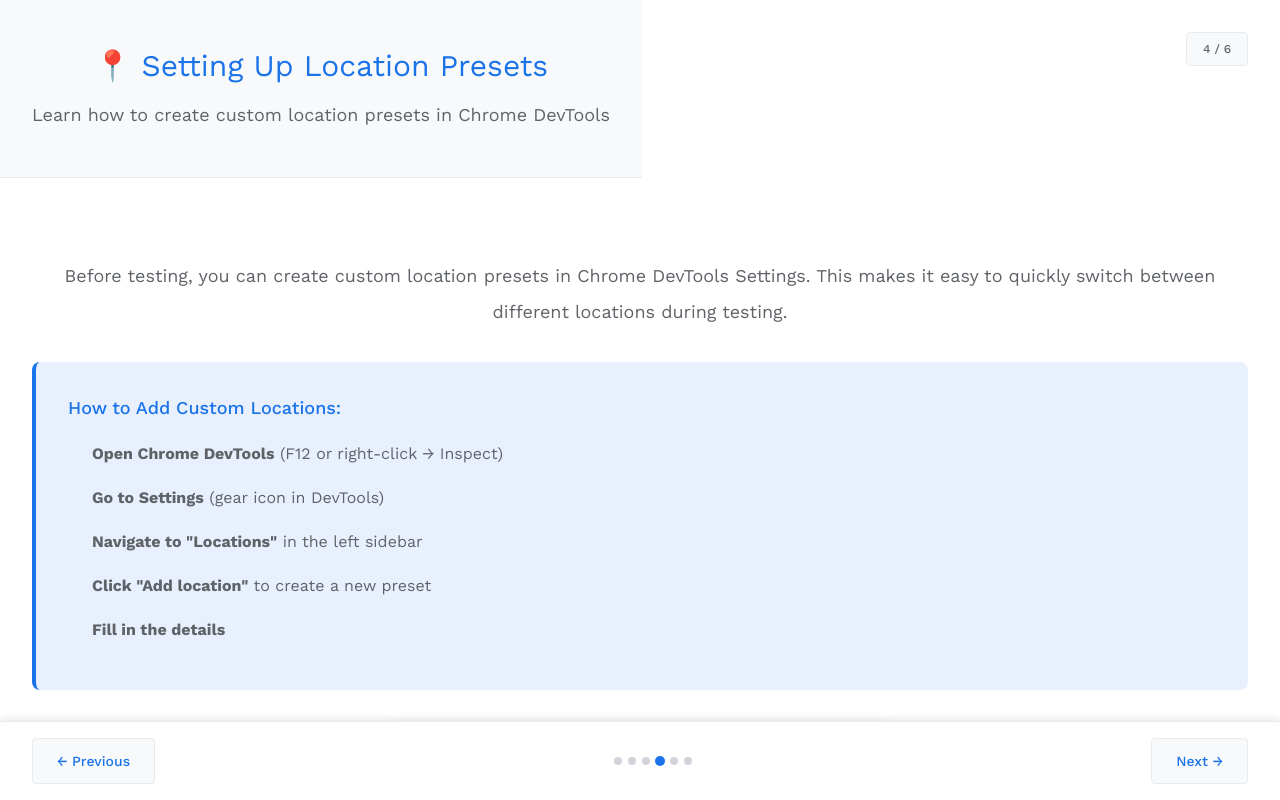
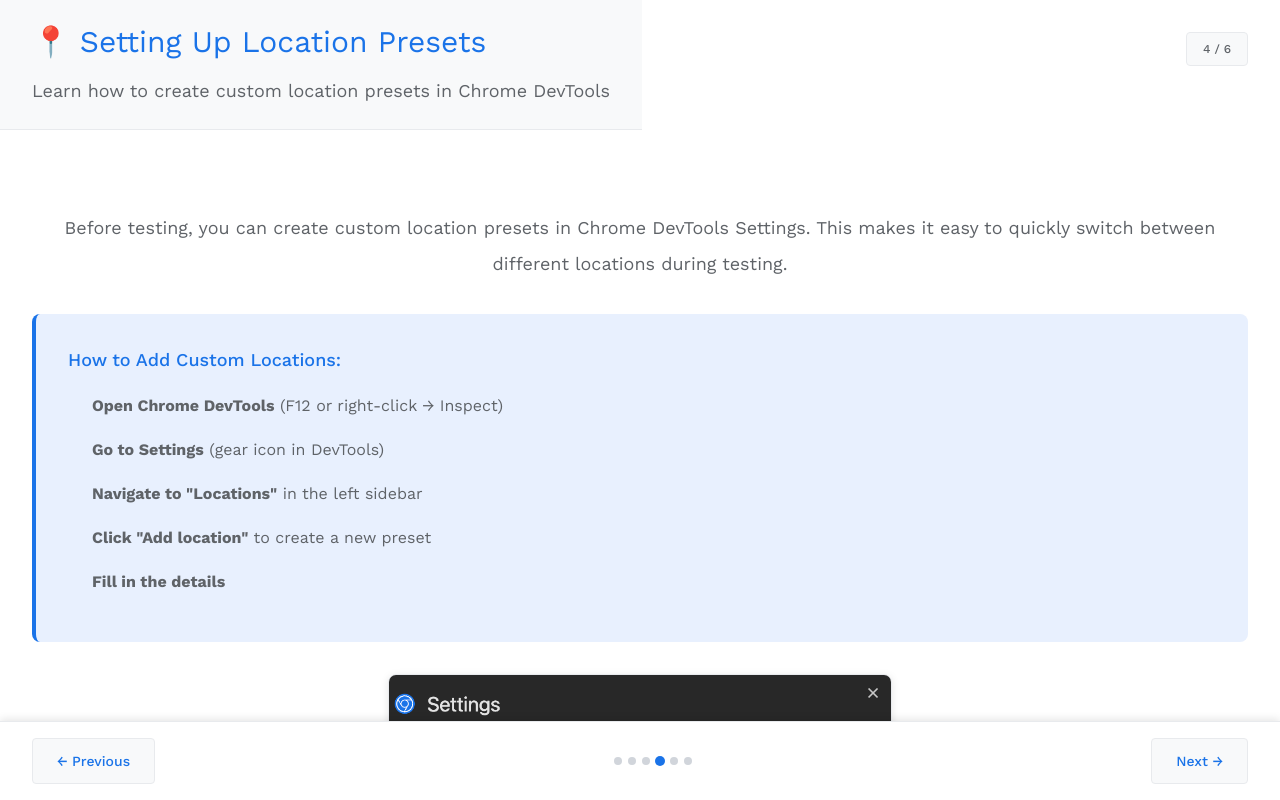
Before and after one commit to SuchitraSwain/devFest-2025-bhubaneswar, a React (Vite) app: page / in a window 1280 px wide. Both pictures are taken after a click on the button 660 px from the left and 761 px from the top of the page. Built offline with nearby package versions, Linux system fonts and the light colour scheme.

Commit message:
header fixed

```diff
--- a/src/components/GeolocationSlides.scss
+++ b/src/components/GeolocationSlides.scss
@@ -9,19 +9,19 @@
   }
 
   .slide-header {
-    @apply text-center mb-12 py-12 px-8 bg-google-light-gray border-b border-google-border;
+    @apply text-left mb-12 py-6 px-8 bg-google-light-gray border-b border-google-border;
 
     h2 {
       @apply text-3xl mb-4 text-google-blue font-normal;
     }
 
     p {
-      @apply text-lg text-google-gray max-w-4xl mx-auto leading-relaxed;
+      @apply text-lg text-google-gray max-w-4xl leading-relaxed;
     }
   }
 
   .intro-slide {
-    @apply justify-center items-center text-center;
+    @apply justify-start items-start text-left;
   }
 
   .intro-section {
```
